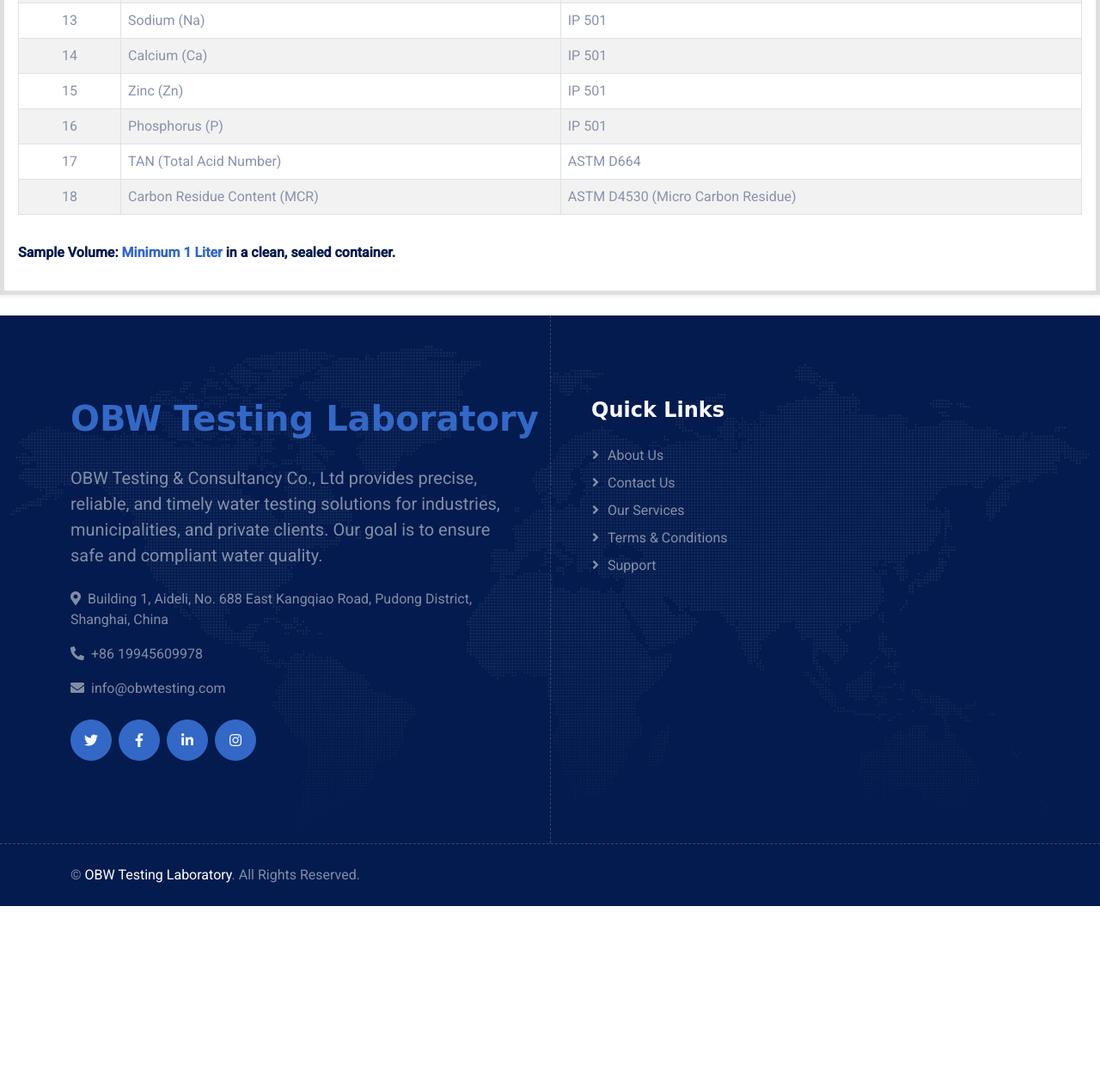
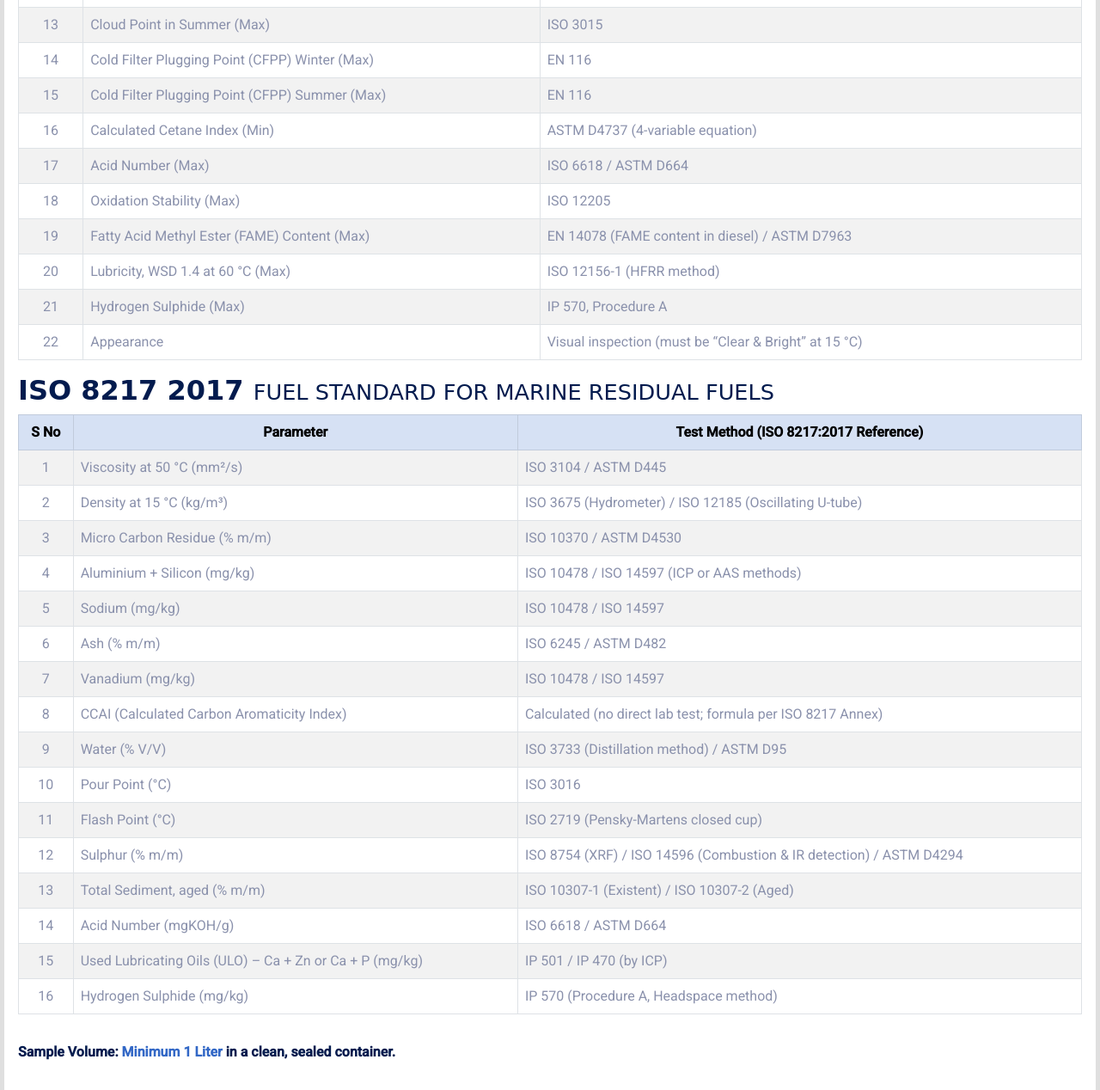
Before and after one commit to Aravind2001kr/obwtestingweb, a plain HTML site: page fuel-analysis.html in a window 1280 px wide. Shown: the part 1323-2591 px from the top of the page at 86% size. Before the commit the page ends 2377 px from the top, so only its background shows below. Drawn offline with nearby package versions, Linux system fonts and the light colour scheme; a web font is replaced by a local one.

Commit message:
new changes

```diff
--- a/fuel-analysis.html
+++ b/fuel-analysis.html
@@ -170,7 +170,7 @@
             <p class="card-text text-secondary">
                 Fuel quality plays a critical role in ensuring safe and efficient engine performance.
                 Regular fuel analysis helps in identifying contamination, degradation, or non-compliance
-                with international fuel standards (such as <strong>ISO 8217</strong>). OBW Testing offers
+                with international fuel standards (such as <strong>ISO 8217 2017 </strong>). OBW Testing offers
                 precise and reliable testing for marine fuels, diesel, and other petroleum products to
                 ensure compliance, prevent equipment damage, and maintain operational efficiency.
             </p>
@@ -180,67 +180,137 @@
                 <table class="table table-bordered table-striped align-middle">
                     <thead class="table-primary text-center">
                         <tr>
-                            <th>S No.</th>
-                            <th>Test Parameters</th>
-                            <th>Method</th>
+                       <th>S No</th>
+      <th>Parameter</th>
+      <th>Test Method (ISO 8217:2017 Reference)</th>
                         </tr>
                     </thead>
+       <h2>ISO 8217 2017 <span style="font-size: 0.8em; font-weight: normal;">FUEL STANDARD FOR MARINE DISTILLATE FUELS</span></h2>
+
+                    <tbody>
+  <tr><td class="text-center">1</td><td>Viscosity at 40 °C (Max &amp; Min)</td><td>ISO 3104 / ASTM D445</td></tr>
+  <tr><td class="text-center">2</td><td>Micro Carbon Residue at 10% Residue (Max)</td><td>ISO 10370 / ASTM D4530</td></tr>
+  <tr><td class="text-center">3</td><td>Density at 15 °C (Max)</td><td>ISO 3675 or ISO 12185 (hydrometer or oscillating U-tube)</td></tr>
+  <tr><td class="text-center">4</td><td>Micro Carbon Residue (Max)</td><td>ISO 10370 / ASTM D4530</td></tr>
+  <tr><td class="text-center">5</td><td>Sulphur (Max)</td><td>ISO 8754 (X-ray fluorescence), ISO 14596, or ASTM D4294</td></tr>
+  <tr><td class="text-center">6</td><td>Water (Max)</td><td>ISO 3733 (Distillation method) / ASTM D95</td></tr>
+  <tr><td class="text-center">7</td><td>Total Sediment by Hot Filtration (Max)</td><td>ISO 10307-1 (existent sediment), ISO 10307-2 (aged)</td></tr>
+  <tr><td class="text-center">8</td><td>Ash (Max)</td><td>ISO 6245 / ASTM D482</td></tr>
+  <tr><td class="text-center">9</td><td>Flash Point (Min)</td><td>ISO 2719 (Pensky-Martens closed cup)</td></tr>
+  <tr><td class="text-center">10</td><td>Pour Point in Winter (Max)</td><td>ISO 3016</td></tr>
+  <tr><td class="text-center">11</td><td>Pour Point in Summer (Max)</td><td>ISO 3016</td></tr>
+  <tr><td class="text-center">12</td><td>Cloud Point in Winter (Max)</td><td>ISO 3015</td></tr>
+  <tr><td class="text-center">13</td><td>Cloud Point in Summer (Max)</td><td>ISO 3015</td></tr>
+  <tr><td class="text-center">14</td><td>Cold Filter Plugging Point (CFPP) Winter (Max)</td><td>EN 116</td></tr>
+  <tr><td class="text-center">15</td><td>Cold Filter Plugging Point (CFPP) Summer (Max)</td><td>EN 116</td></tr>
+  <tr><td class="text-center">16</td><td>Calculated Cetane Index (Min)</td><td>ASTM D4737 (4-variable equation)</td></tr>
+  <tr><td class="text-center">17</td><td>Acid Number (Max)</td><td>ISO 6618 / ASTM D664</td></tr>
+  <tr><td class="text-center">18</td><td>Oxidation Stability (Max)</td><td>ISO 12205</td></tr>
+  <tr><td class="text-center">19</td><td>Fatty Acid Methyl Ester (FAME) Content (Max)</td><td>EN 14078 (FAME content in diesel) / ASTM D7963</td></tr>
+  <tr><td class="text-center">20</td><td>Lubricity, WSD 1.4 at 60 °C (Max)</td><td>ISO 12156-1 (HFRR method)</td></tr>
+  <tr><td class="text-center">21</td><td>Hydrogen Sulphide (Max)</td><td>IP 570, Procedure A</td></tr>
+  <tr><td class="text-center">22</td><td>Appearance</td><td>Visual inspection (must be “Clear &amp; Bright” at 15 °C)</td></tr>
+</tbody>
+
+                </table>
+            </div>
+
+
+              <div class="table-responsive">
+                <table class="table table-bordered table-striped align-middle">
+                    <thead class="table-primary text-center">
+                        <tr>
+                       <th>S No</th>
+      <th>Parameter</th>
+      <th>Test Method (ISO 8217:2017 Reference)</th>
+                        </tr>
+                    </thead>
+       <h2>ISO 8217 2017 <span style="font-size: 0.8em; font-weight: normal;">FUEL STANDARD FOR MARINE RESIDUAL FUELS</span></h2>
+
         <tbody>
     <tr>
       <td class="text-center">1</td>
-                            <td>Density at 15°C</td>
-                            <td>ISO 3675 / ISO 12185</td>
+      <td>Viscosity at 50 °C (mm²/s)</td>
+      <td>ISO 3104 / ASTM D445</td>
     </tr>
     <tr>
       <td class="text-center">2</td>
-                            <td>Viscosity at 50°C</td>
-                            <td>ISO 3104</td>
+      <td>Density at 15 °C (kg/m³)</td>
+      <td>ISO 3675 (Hydrometer) / ISO 12185 (Oscillating U-tube)</td>
     </tr>
     <tr>
       <td class="text-center">3</td>
-                            <td>Water Content</td>
-                            <td>ISO 3733 / ISO 12937</td>
+      <td>Micro Carbon Residue (% m/m)</td>
+      <td>ISO 10370 / ASTM D4530</td>
     </tr>
     <tr>
       <td class="text-center">4</td>
-                            <td>Total Sediment</td>
-                            <td>ISO 10307-1 / ISO 10307-2</td>
+      <td>Aluminium + Silicon (mg/kg)</td>
+      <td>ISO 10478 / ISO 14597 (ICP or AAS methods)</td>
     </tr>
     <tr>
       <td class="text-center">5</td>
-                            <td>Sulfur Content</td>
-                            <td>ISO 8754</td>
+      <td>Sodium (mg/kg)</td>
+      <td>ISO 10478 / ISO 14597</td>
     </tr>
     <tr>
       <td class="text-center">6</td>
-                            <td>Flash Point</td>
-                            <td>ISO 2719</td>
+      <td>Ash (% m/m)</td>
+      <td>ISO 6245 / ASTM D482</td>
     </tr>
     <tr>
       <td class="text-center">7</td>
-                            <td>Pour Point</td>
+      <td>Vanadium (mg/kg)</td>
+      <td>ISO 10478 / ISO 14597</td>
+    </tr>
+    <tr>
+      <td class="text-center">8</td>
+      <td>CCAI (Calculated Carbon Aromaticity Index)</td>
+      <td>Calculated (no direct lab test; formula per ISO 8217 Annex)</td>
+    </tr>
+    <tr>
+      <td class="text-center">9</td>
+      <td>Water (% V/V)</td>
+      <td>ISO 3733 (Distillation method) / ASTM D95</td>
+    </tr>
+    <tr>
+      <td class="text-center">10</td>
+      <td>Pour Point (°C)</td>
       <td>ISO 3016</td>
     </tr>
     <tr>
-                            <td class="text-center">7</td>
-                            <td>Aluminium</td>
-                            <td>ISO 3016</td>
+      <td class="text-center">11</td>
+      <td>Flash Point (°C)</td>
+      <td>ISO 2719 (Pensky-Martens closed cup)</td>
     </tr>
-                            <tr><td>8</td><td>Aluminium (Al)</td><td>IP 501</td></tr>
-    <tr><td class="text-center">9</td><td>Silicon (Si)</td><td>IP 501</td></tr>
-    <tr><td class="text-center">10</td><td>Vanadium (V)</td><td>IP 501</td></tr>
-    <tr><td class="text-center">11</td><td>Nickel (Ni)</td><td>IP 501</td></tr>
-    <tr><td class="text-center">12</td><td>Iron (Fe)</td><td>IP 501</td></tr>
-    <tr><td class="text-center">13</td><td>Sodium (Na)</td><td>IP 501</td></tr>
-    <tr><td class="text-center">14</td><td>Calcium (Ca)</td><td>IP 501</td></tr>
-    <tr><td class="text-center">15</td><td>Zinc (Zn)</td><td>IP 501</td></tr>
-    <tr><td class="text-center">16</td><td>Phosphorus (P)</td><td>IP 501</td></tr>
-    <tr><td class="text-center">17</td><td>TAN (Total Acid Number)</td><td>ASTM D664</td></tr>
-    <tr><td class="text-center">18</td><td>Carbon Residue Content (MCR)</td><td>ASTM D4530 (Micro Carbon Residue)</td>
+    <tr>
+      <td class="text-center">12</td>
+      <td>Sulphur (% m/m)</td>
+      <td>ISO 8754 (XRF) / ISO 14596 (Combustion &amp; IR detection) / ASTM D4294</td>
+    </tr>
+    <tr>
+      <td class="text-center">13</td>
+      <td>Total Sediment, aged (% m/m)</td>
+      <td>ISO 10307-1 (Existent) / ISO 10307-2 (Aged)</td>
+    </tr>
+    <tr>
+      <td class="text-center">14</td>
+      <td>Acid Number (mgKOH/g)</td>
+      <td>ISO 6618 / ASTM D664</td>
+    </tr>
+    <tr>
+      <td class="text-center">15</td>
+      <td>Used Lubricating Oils (ULO) – Ca + Zn or Ca + P (mg/kg)</td>
+      <td>IP 501 / IP 470 (by ICP)</td>
+    </tr>
+    <tr>
+      <td class="text-center">16</td>
+      <td>Hydrogen Sulphide (mg/kg)</td>
+      <td>IP 570 (Procedure A, Headspace method)</td>
+    </tr>
   </tbody>
                 </table>
             </div>
-
             <!-- Sample Volume -->
             <p class="fw-bold text-dark mt-3">
                 Sample Volume: <span class="text-primary">Minimum 1 Liter</span> in a clean, sealed container.
```
Lines whose indentation alone changed are shown as unchanged.
